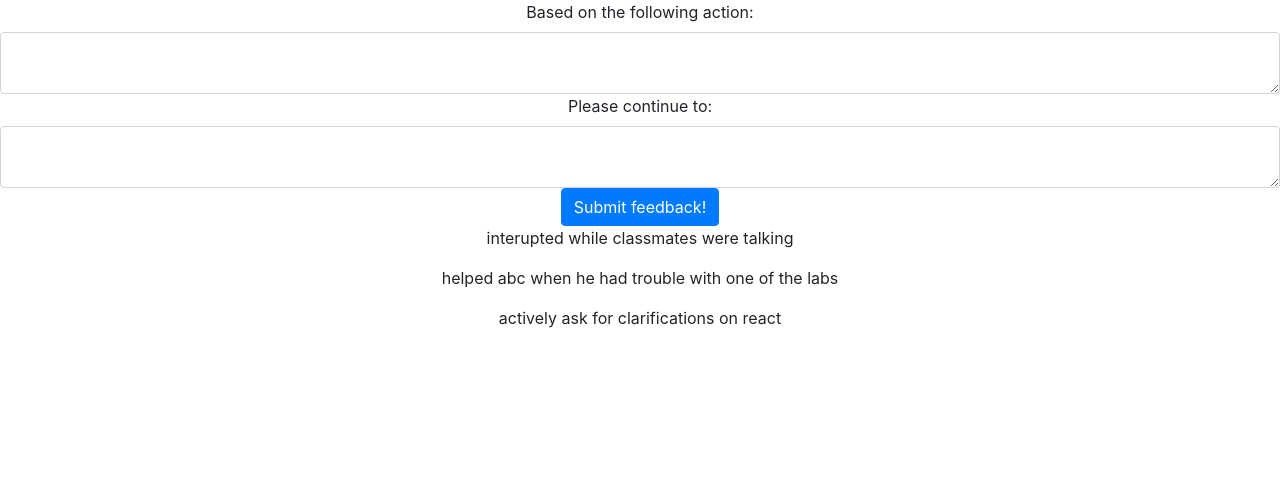
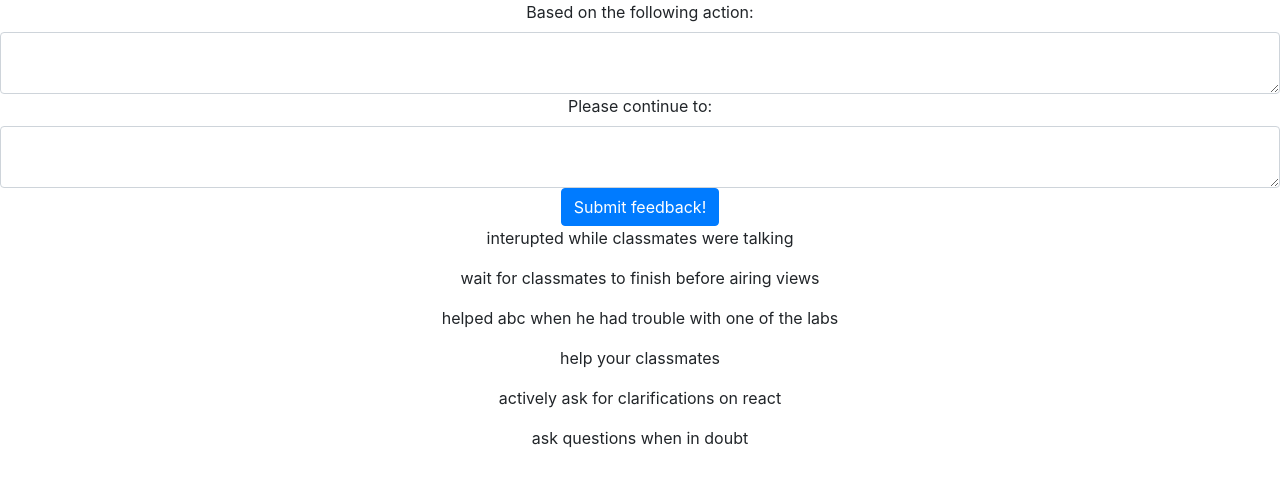
Before and after one commit to justintangjx/Team-Training_Check-in, a React (Create React App) app in the folder feedback-crm/: page / in a window 1280 px wide. Shown: the top 486 px of the page. Built offline with nearby package versions, Linux system fonts and the light colour scheme.

Commit message:
able to submit and reflect raw history

```diff
--- a/feedback-crm/src/Components/feedbackHistory/feedbackHistory.js
+++ b/feedback-crm/src/Components/feedbackHistory/feedbackHistory.js
@@ -1,11 +1,11 @@
 import React from "react";
-import SingleFeedback from '../singleFeedback/singleFeedback';
+import DisplaySingleFeedback from '../singleFeedback/singleFeedback';
 
 
 const FeedbackHistory = props => (
   <div>
     {props.feedbackList.map((feedback, i) => {
-      return <SingleFeedback key={i} feedback={feedback} />;
+      return <DisplaySingleFeedback key={i} feedback={feedback} />;
     })}
   </div>
 );
--- a/feedback-crm/src/utils/seedData.js
+++ b/feedback-crm/src/utils/seedData.js
@@ -1,5 +1,5 @@
 export const feedbackList = [
-    {action: "interupted while classmates were talking", specFeedback: "wait for classmates to finish before airing views"},
-    {action: "helped abc when he had trouble with one of the labs", specFeedback: "help your classmates"},
-    {action: "actively ask for clarifications on react", specFeedback: "ask questions when in doubt"}
+    {action: "interupted while classmates were talking", improvement: "wait for classmates to finish before airing views"},
+    {action: "helped abc when he had trouble with one of the labs", improvement: "help your classmates"},
+    {action: "actively ask for clarifications on react", improvement: "ask questions when in doubt"}
 ];
```
Also changed, not shown: feedback-crm/src/Components/singleFeedback/singleFeedback.js (+2 -24 lines).
